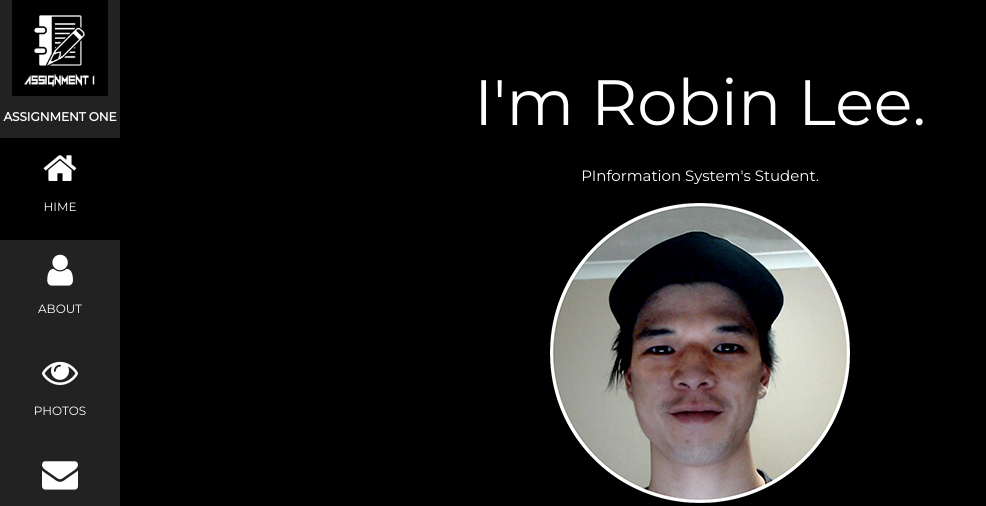
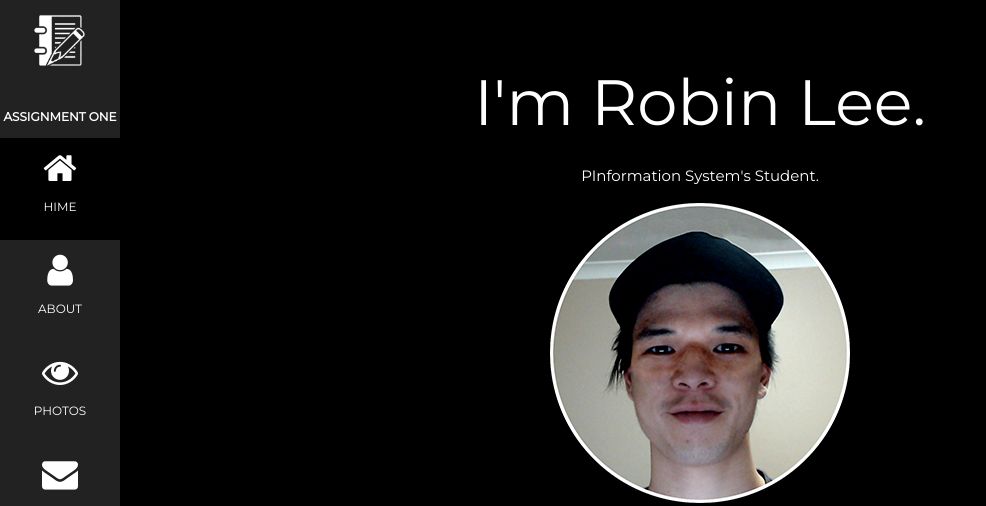
Before and after one commit to ceylonhue/begin, a Jekyll site: the page built from index.md, in a window 1280 px wide. Shown: the top 506 px of the page, without its empty margins (0-986 px from the left). Built offline with Jekyll 4.4.1, drawn with Linux system fonts in a browser that asks for light colours; our own code applies the rules of GitHub Pages for plain Markdown files.

Commit message:
Update default.html

```diff
--- a/_layouts/default.html
+++ b/_layouts/default.html
@@ -21,7 +21,7 @@ body, h1,h2,h3,h4,h5,h6 {font-family: "Montserrat", sans-serif}
 <!-- Icon Bar (Sidebar - hidden on small screens) -->
 <nav class="w3-sidebar w3-bar-block w3-small w3-hide-small w3-center">
   <!-- Avatar image in top left corner -->
-  <img src="/begin/images/logo.png" style="width:80%">
+  <img src="/begin/images/logo1.png" style="width:80%">
   <p><b>ASSIGNMENT ONE</b></p>
   <a href="#" class="w3-bar-item w3-button w3-padding-large w3-black">
     <i class="fa fa-home w3-xxlarge"></i>
```
